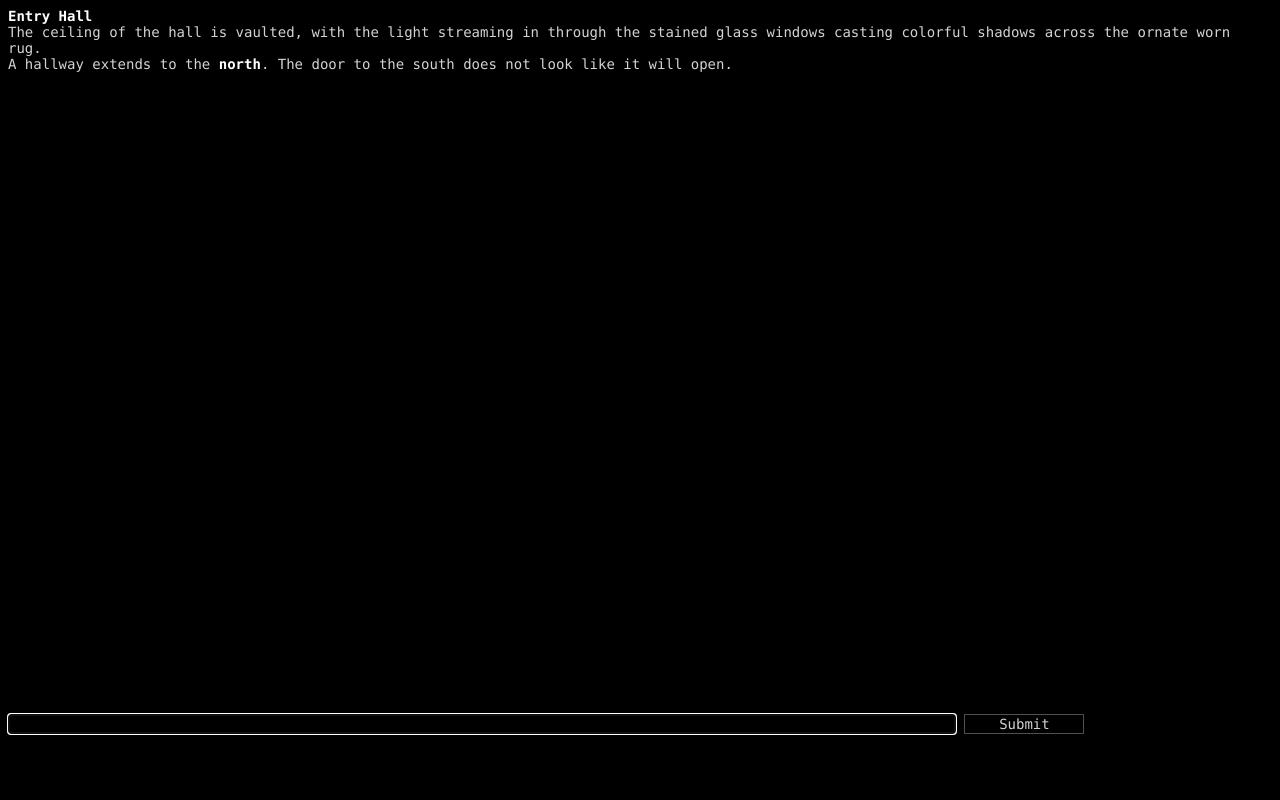
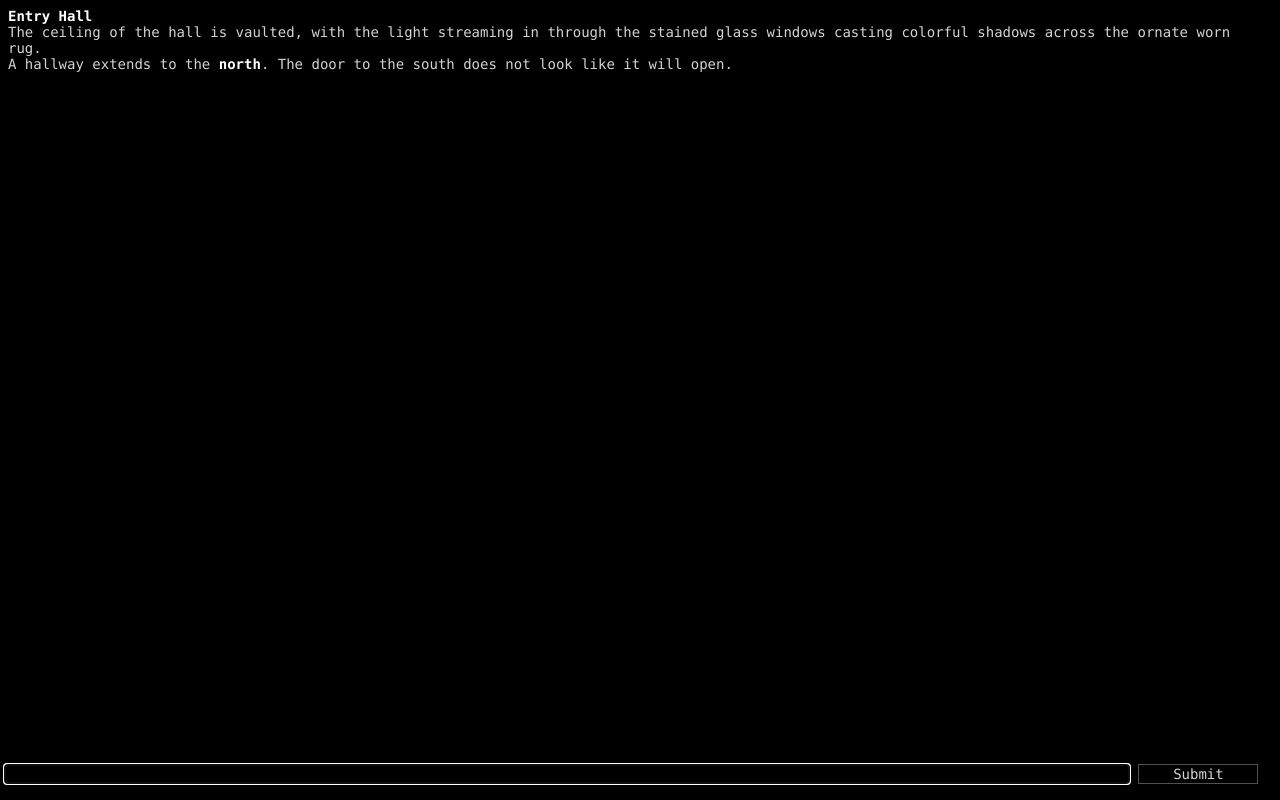
Before and after one commit to EyeOfMidas/text-adventure, a plain HTML site: page index.html in a window 1280 px wide. Drawn offline with Linux system fonts and the light colour scheme.

Commit message:
updating styling to support modern browsers

```diff
--- a/index.html
+++ b/index.html
@@ -1,4 +1,5 @@
-<html>
+<!DOCTYPE html>
+<html lang="en">
 	<head>
 		<meta charset="utf-8" />
 		<meta http-equiv="X-UA-Compatible" content="IE-edge,chrome=1" />
@@ -14,6 +15,7 @@
 	</head>
 
 	<body>
+		<div class="main-container">
 		<div class="output-container">
 			<div id="output"></div>
 		</div>
@@ -23,6 +25,7 @@
 				<input type="submit" id="submit" value="Submit" />
 			</form>
 		</div>
+	</div>
 		<script type="module" src="./game.js"></script>
 	</body>
 </html>
--- a/main.css
+++ b/main.css
@@ -1,8 +1,15 @@
+html,body{
+	height: 100%;
+	margin: 0;
+	padding: 0;
+}
+
 body {
 	font-family: "Lucida Console", Monaco, monospace;
 	font-size: 14px;
 	color: lightgray;
 	background-color: black;
+
 }
 
 input {
@@ -24,21 +31,28 @@ button {
 strong {
 	color: white;
 }
+.main-container {
+	display: flex;
+	flex-direction: column;
+}
 
 .output-container {
-	max-height: 90vh;
+	height: calc(100vh - 40px);
+	min-height: 60px;
 }
 
 .input-container {
-	max-height: 10vh;
-	width: 100%;
+	height: 20px;
+	text-align: left;
+	padding: 4px;
 }
 
 .input-container input[type="text"] {
-	width: 75%;
+	width: calc(100vw - 160px);
+	min-width: 200px
 }
 .input-container input[type="submit"] {
-	width: 20%;
+	width: 120px;
 }
 
 .line {
@@ -46,11 +60,8 @@ strong {
 }
 
 #output {
-	height: 90%;
+	height: 100%;
 	overflow: auto;
 	overflow-x: hidden;
+	padding: 8px;
 }
-
-#submit {
-	max-width: 120px;
-}
```
